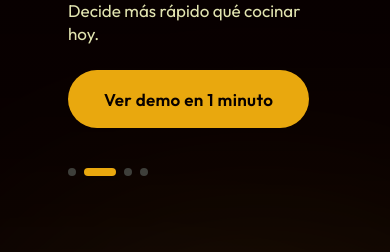
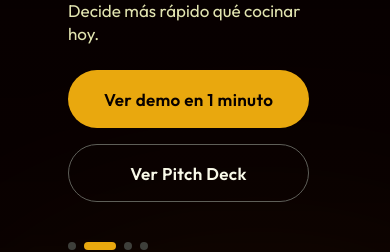
Before and after one commit to Paz1CP/CookPilot-Web, a Next.js app: page / in a window 390 px wide. Shown: the part 358-610 px from the top of the page. Built offline with nearby package versions, Linux system fonts and the light colour scheme.

Commit message:
feat: implement hero section with auto-sliding content, motion animations, and interactive floating icons

```diff
--- a/src/components/Hero.module.css
+++ b/src/components/Hero.module.css
@@ -72,6 +72,9 @@
 
 .ctaWrap {
   margin-bottom: 40px;
+  display: flex;
+  align-items: center;
+  gap: 16px;
 }
 
 .ctaBtn {
@@ -201,6 +204,10 @@
     min-height: auto;
     margin-bottom: 24px;
   }
+  .ctaWrap {
+    flex-direction: column;
+    align-items: stretch;
+  }
   .ctaBtn {
     height: 58px;
     width: 100%;
--- a/src/components/Hero.tsx
+++ b/src/components/Hero.tsx
@@ -190,6 +190,14 @@ export default function Hero() {
             >
               {t.hero.cta_button}
             </button>
+            <a
+              href="https://canva.link/c7k5hnrttes17df"
+              target="_blank"
+              rel="noopener noreferrer"
+              className={`cp-btn cp-btn--ghost ${styles.ctaBtn}`}
+            >
+              Ver Pitch Deck
+            </a>
           </motion.div>
 
           {/* Indicador de puntos */}
```
